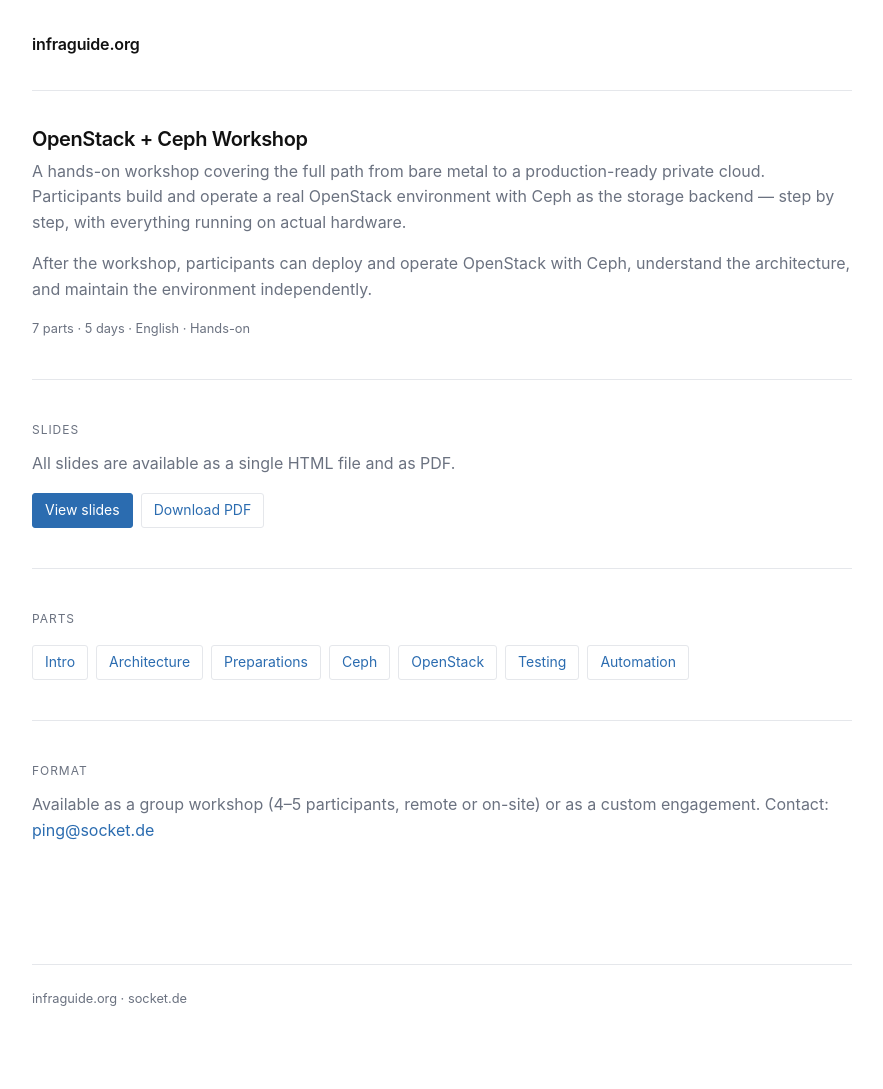
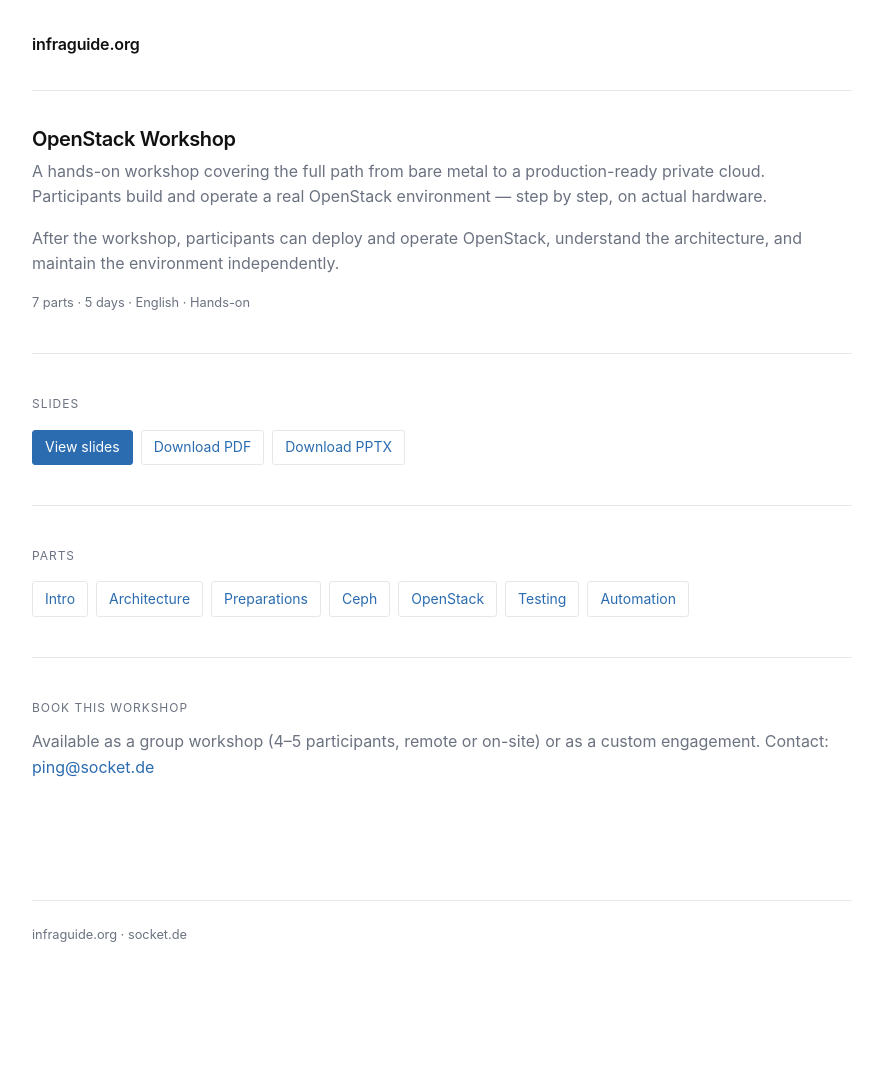
Before and after one commit to codecap/infraguide, a Jekyll site: the page built from learn/openstack/index.md, in a window 1280 px wide. Shown: the whole page, without its empty margins (198-1081 px from the left). Built offline with Jekyll 4.4.1, drawn with Linux system fonts in a browser that asks for light colours; after the commit the page ends 1026 px from its top, so only the background shows below that.

Commit message:
upd: /learn/openstack

```diff
--- a/learn/openstack/index.md
+++ b/learn/openstack/index.md
@@ -1,18 +1,21 @@
 ---
 layout: default
-title: OpenStack + Ceph Workshop
+title: OpenStack Workshop
+breadcrumbs:
+  - name: learn
+    url: /learn/
+  - name: openstack
 ---
 
 <div class="section">
-  <h1>OpenStack + Ceph Workshop</h1>
+  <h1>OpenStack Workshop</h1>
   <p>
-    A hands-on workshop covering the full path from bare metal to a production-ready
-    private cloud. Participants build and operate a real OpenStack environment
-    with Ceph as the storage backend — step by step, with everything running
-    on actual hardware.
+    A hands-on workshop covering the full path from bare metal to a
+    production-ready private cloud. Participants build and operate a real
+    OpenStack environment — step by step, on actual hardware.
   </p>
   <p>
-    After the workshop, participants can deploy and operate OpenStack with Ceph,
+    After the workshop, participants can deploy and operate OpenStack,
     understand the architecture, and maintain the environment independently.
   </p>
   <span class="workshop-meta">7 parts · 5 days · English · Hands-on</span>
@@ -20,10 +23,10 @@ title: OpenStack + Ceph Workshop
 
 <div class="section">
   <span class="section-label">Slides</span>
-  <p>All slides are available as a single HTML file and as PDF.</p>
   <div class="slides-grid">
-    <a class="slide-link slide-link--primary" href="{{ '/learn/openstack-ceph/slides.html' | relative_url }}">View slides</a>
-    <a class="slide-link" href="{{ '/learn/openstack-ceph/slides.pdf' | relative_url }}">Download PDF</a>
+    <a class="slide-link slide-link--primary" href="{{ '/learn/openstack/slides.html' | relative_url }}">View slides</a>
+    <a class="slide-link" href="{{ '/learn/openstack/slides.pdf' | relative_url }}">Download PDF</a>
+    <a class="slide-link slide-link--pptx" href="{{ '/learn/openstack/slides.pptx' | relative_url }}">Download PPTX</a>
   </div>
 </div>
 
@@ -41,10 +44,10 @@ title: OpenStack + Ceph Workshop
 </div>
 
 <div class="section">
-  <span class="section-label">Format</span>
+  <span class="section-label">Book this workshop</span>
   <p>
     Available as a group workshop (4–5 participants, remote or on-site)
-    or as a custom engagement. Contact:
-    <a href="mailto:ping@socket.de">ping@socket.de</a>
+    or as a custom engagement.
+    Contact: <a href="mailto:ping@socket.de">ping@socket.de</a>
   </p>
 </div>
```
Also changed, not shown: 2 other files.
